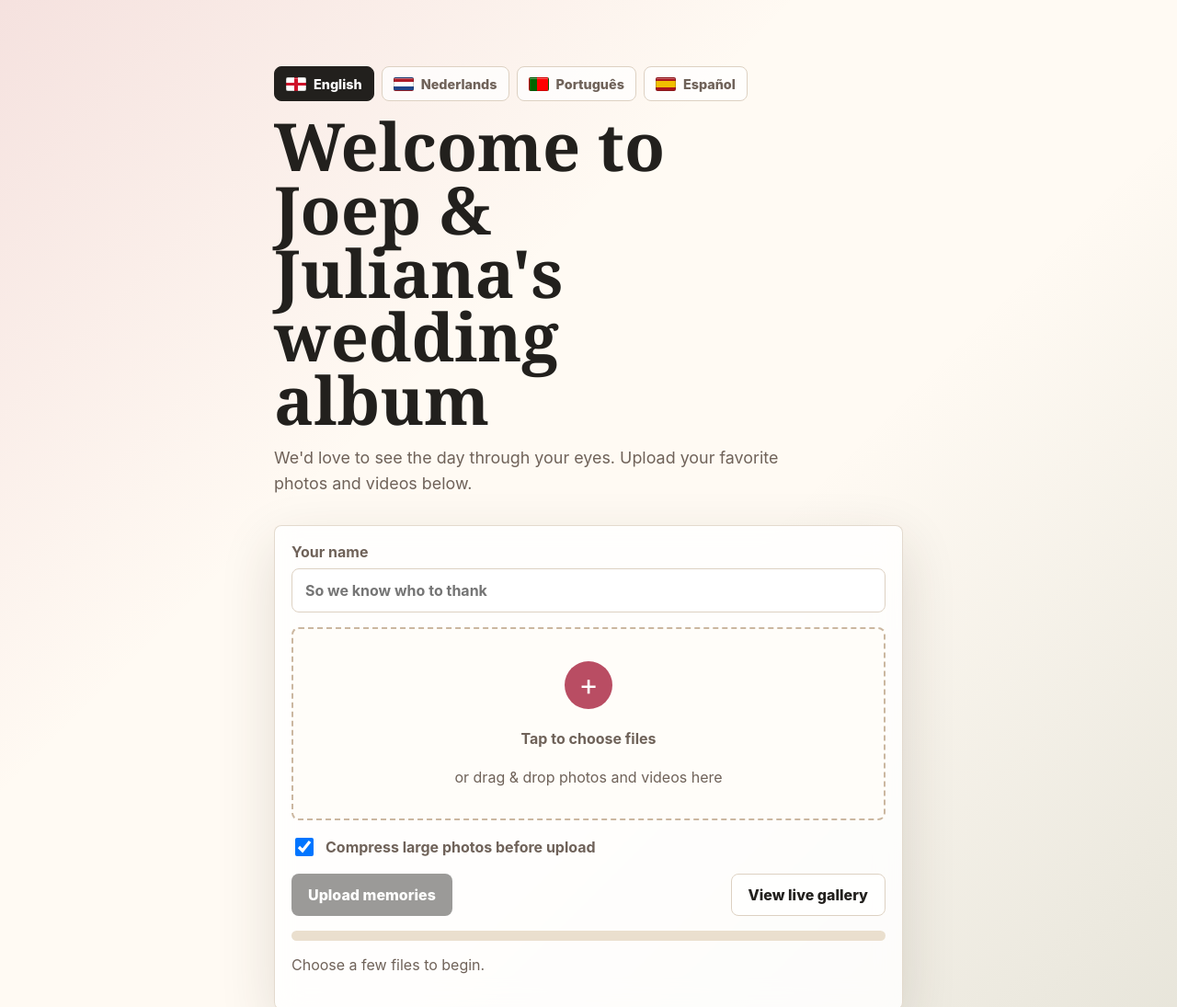
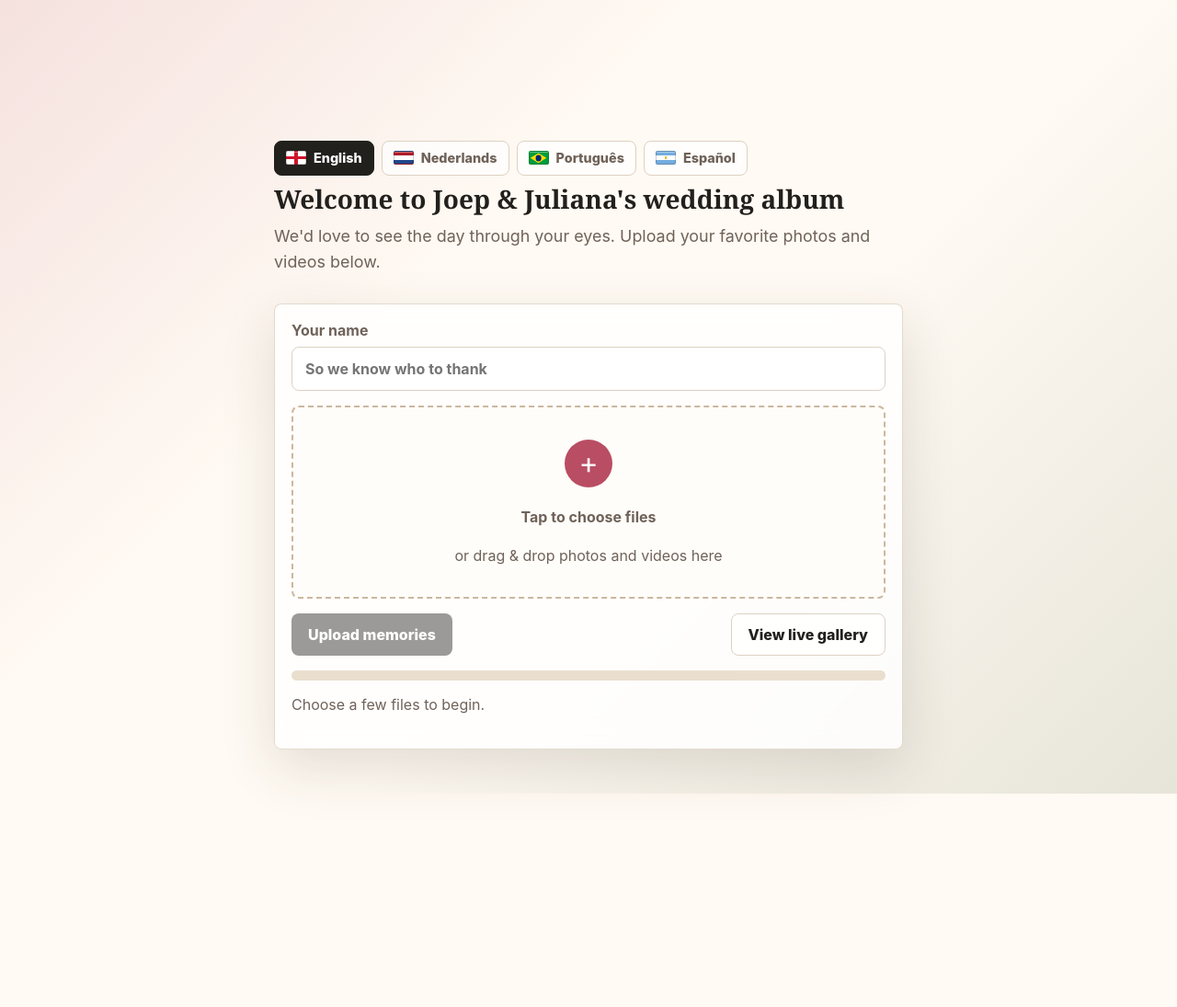
Before and after one commit to jmmsmulders/WeddingPhotos, a website: page public/index.html in a window 1280 px wide. Shown: the top 1095 px of the page at 92% size. After the commit the page ends 863 px from the top, so only its background shows below. Drawn offline with Linux system fonts and the light colour scheme.

Commit message:
Refine language flags and upload experience

```diff
--- a/public/app.js
+++ b/public/app.js
@@ -1,7 +1,6 @@
 const fileInput = document.querySelector("#fileInput");
 const dropZone = document.querySelector("#dropZone");
 const guestName = document.querySelector("#guestName");
-const compressImages = document.querySelector("#compressImages");
 const uploadButton = document.querySelector("#uploadButton");
 const progressBar = document.querySelector("#progressBar");
 const statusText = document.querySelector("#status");
@@ -19,7 +18,6 @@ const translations = {
     namePlaceholder: "So we know who to thank",
     chooseFiles: "Tap to choose files",
     dropFiles: "or drag & drop photos and videos here",
-    compress: "Compress large photos before upload",
     upload: "Upload memories",
     gallery: "View live gallery",
     statusInitial: "Choose a few files to begin.",
@@ -39,7 +37,6 @@ const translations = {
     namePlaceholder: "Dan weten we wie we kunnen bedanken",
     chooseFiles: "Tik om bestanden te kiezen",
     dropFiles: "of sleep foto's en video's hierheen",
-    compress: "Grote foto's verkleinen voor uploaden",
     upload: "Herinneringen uploaden",
     gallery: "Bekijk live galerij",
     statusInitial: "Kies een paar bestanden om te beginnen.",
@@ -59,7 +56,6 @@ const translations = {
     namePlaceholder: "Para sabermos a quem agradecer",
     chooseFiles: "Toque para escolher arquivos",
     dropFiles: "ou arraste fotos e vídeos para cá",
-    compress: "Comprimir fotos grandes antes do envio",
     upload: "Enviar memórias",
     gallery: "Ver galeria ao vivo",
     statusInitial: "Escolha alguns arquivos para começar.",
@@ -79,7 +75,6 @@ const translations = {
     namePlaceholder: "Para saber a quién agradecer",
     chooseFiles: "Toca para elegir archivos",
     dropFiles: "o arrastra fotos y videos aquí",
-    compress: "Comprimir fotos grandes antes de subirlas",
     upload: "Subir recuerdos",
     gallery: "Ver galería en vivo",
     statusInitial: "Elige algunos archivos para empezar.",
@@ -137,7 +132,7 @@ uploadButton.addEventListener("click", async () => {
 
     for (let index = 0; index < selectedFiles.length; index += 1) {
       const original = selectedFiles[index];
-      const preview = compressImages.checked ? await maybeCompressImage(original) : null;
+      const preview = await maybeCompressImage(original);
       const hash = await sha256(original);
       const form = new FormData();
       form.append("file", original, original.name);
--- a/public/index.html
+++ b/public/index.html
@@ -33,11 +33,6 @@
           <span data-i18n="dropFiles">or drag &amp; drop photos and videos here</span>
         </label>
 
-        <label class="toggle">
-          <input id="compressImages" type="checkbox" checked />
-          <span data-i18n="compress">Compress large photos before upload</span>
-        </label>
-
         <div class="actions">
           <button id="uploadButton" type="button" disabled data-i18n="upload">Upload memories</button>
           <a class="ghost-link" href="/gallery.html" data-i18n="gallery">View live gallery</a>
--- a/public/styles.css
+++ b/public/styles.css
@@ -38,6 +38,8 @@ body {
 
 .intro {
   min-height: 36vh;
+  width: 100%;
+  min-width: 0;
   display: grid;
   align-content: end;
   gap: 14px;
@@ -88,11 +90,36 @@ body {
 }
 
 .flag-pt {
-  background: linear-gradient(90deg, #006600 0 40%, #ff0000 40%);
+  position: relative;
+  background: #009c3b;
+}
+
+.flag-pt::before {
+  position: absolute;
+  inset: 8% 6%;
+  background: #ffdf00;
+  clip-path: polygon(50% 0, 100% 50%, 50% 100%, 0 50%);
+  content: "";
+  z-index: 1;
+}
+
+.flag-pt::after {
+  position: absolute;
+  top: 50%;
+  left: 50%;
+  width: 34%;
+  aspect-ratio: 1;
+  border-radius: 50%;
+  background: #002776;
+  content: "";
+  transform: translate(-50%, -50%);
+  z-index: 2;
 }
 
 .flag-es {
-  background: linear-gradient(#aa151b 0 25%, #f1bf00 25% 75%, #aa151b 75%);
+  background:
+    radial-gradient(circle at 50% 50%, #f6b40e 0 10%, transparent 11%),
+    linear-gradient(#74acdf 0 33.33%, #ffffff 33.33% 66.66%, #74acdf 66.66%);
 }
 
 .kicker {
@@ -106,16 +133,20 @@ body {
 
 h1 {
   margin: 0;
-  max-width: 13ch;
+  width: 100%;
+  min-width: 0;
+  max-width: none;
   font-family: Georgia, "Times New Roman", serif;
-  font-size: clamp(2.35rem, 10vw, 4.5rem);
-  line-height: 0.96;
+  font-size: clamp(0.78rem, 3.5vw, 1.75rem);
+  line-height: 0.85;
   letter-spacing: 0;
+  white-space: nowrap;
 }
 
 .lede {
   margin: 0;
-  max-width: 36rem;
+  width: 100%;
+  max-width: none;
   color: var(--muted);
   font-size: 1.12rem;
   line-height: 1.6;
@@ -194,19 +225,6 @@ input {
   background: var(--rose);
   font-size: 2rem;
   line-height: 1;
-}
-
-.toggle {
-  display: flex;
-  align-items: center;
-  gap: 10px;
-  color: var(--muted);
-  font-weight: 700;
-}
-
-.toggle input {
-  width: 20px;
-  height: 20px;
 }
 
 .actions,
```
